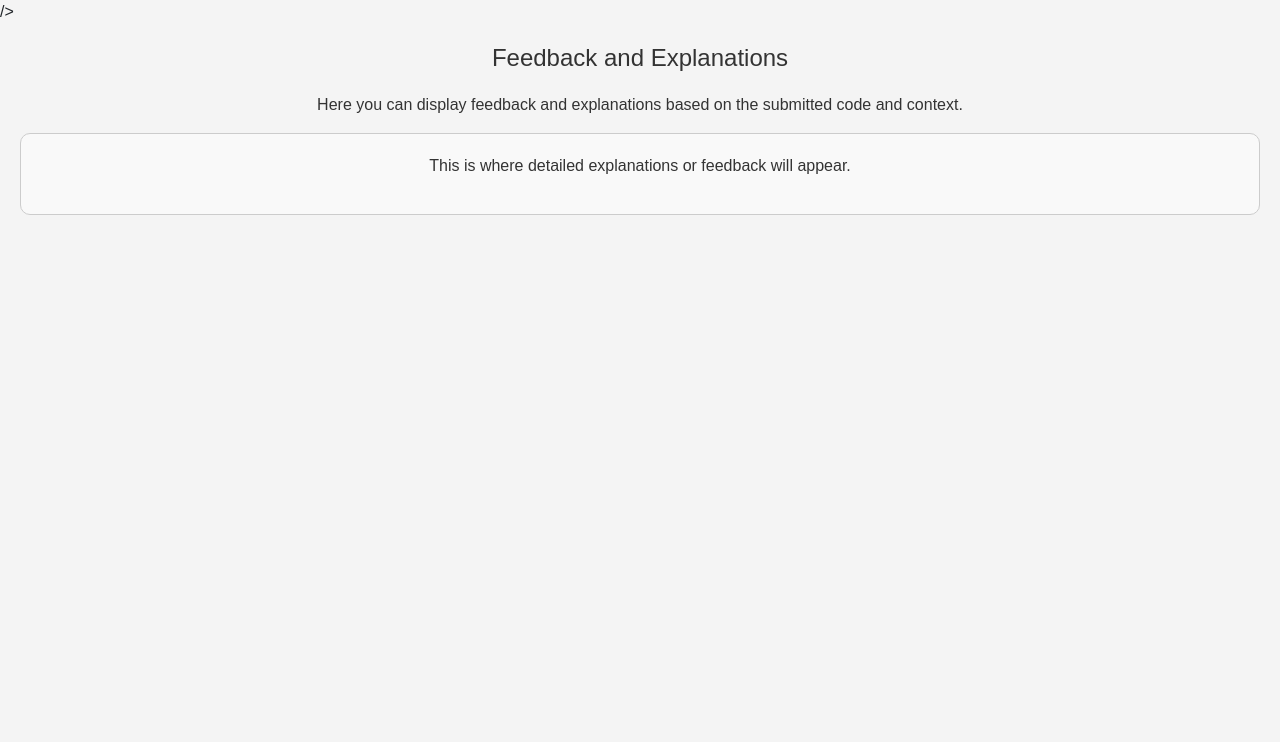
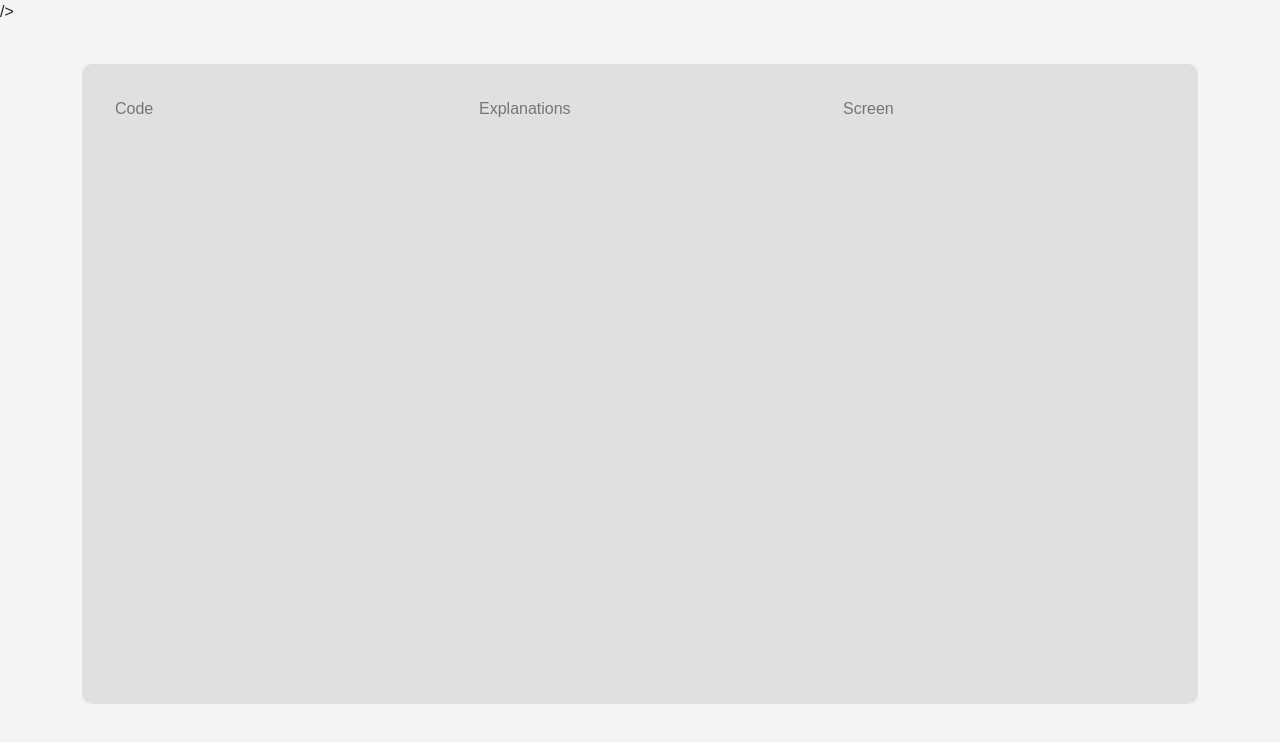
Before and after one commit to COS420-Fall24/TeamH, a React (Create React App) app in the folder nocom/: page /feedback in a window 1280 px wide. Shown: the top 742 px of the page. Built offline with nearby package versions, Linux system fonts and the light colour scheme.

Commit message:
improved explanation screen

```diff
--- a/nocom/src/components/Feedback/Feedback.css
+++ b/nocom/src/components/Feedback/Feedback.css
@@ -10,9 +10,33 @@
   margin-bottom: 20px;
 }
 
-  .feedback-content {
-    padding: 20px;
-    background-color: #f9f9f9;
-    border: 1px solid #ccc;
-    border-radius: 10px;
+.large-grey-container {
+  display: flex; /* Flexbox layout for side-by-side sections */
+  justify-content: space-between; /* Space between sections */
+  width: 90%; /* Large container width */
+  height: 80vh; /* Large container height */
+  margin: 20px auto; /* Center horizontally */
+  background-color: #e0e0e0; /* Light grey background */
+  border: 2px solid #e0e0e0; /* Border around the container */
+  border-radius: 10px; /* Rounded corners */
+  padding: 20px; /* Add padding inside the container */
+  gap: 20px; /* Add spacing between sections */
 }
+
+.feedback-section {
+  flex: 1; /* Each section takes equal space */
+  display: flex; /* Allow inner textarea to fill the section */
+  align-items: center; /* Center textarea vertically */
+  justify-content: center; /* Center textarea horizontally */
+}
+
+.big-text-box {
+  width: 90%; /* Make the textarea fill most of the section */
+  height: 90%; /* Make the textarea fill most of the section */
+  border: 1px solid #e0e0e0; /* Add border around text box */
+  border-radius: 5px; /* Rounded corners */
+  background-color: #e0e0e0; /* Slightly lighter grey for textarea */
+  font-size: 16px; /* Font size for text */
+  padding: 10px; /* Padding inside the textarea */
+  resize: none; /* Disable resizing */
+}
--- a/nocom/src/components/Feedback/Feedback.js
+++ b/nocom/src/components/Feedback/Feedback.js
@@ -4,12 +4,13 @@ import './Feedback.css';
 function Feedback() {
   return (
     <div className="feedback">
-      <h1>Feedback and Explanations</h1>
-      <p>Here you can display feedback and explanations based on the submitted code and context.</p>
 
-      {/* Add more components or functionality as needed */}
-      <div className="feedback-content">
-        <p>This is where detailed explanations or feedback will appear.</p>
+
+      {/* Larger Grey Container with Side-by-Side Text Areas */}
+      <div className="large-grey-container">
+        <textarea className="big-text-box" placeholder="Code"></textarea>
+        <textarea className="big-text-box" placeholder="Explanations"></textarea>
+        <textarea className="big-text-box" placeholder="Screen"></textarea>
       </div>
     </div>
   );
```
Lines whose indentation alone changed are shown as unchanged.
